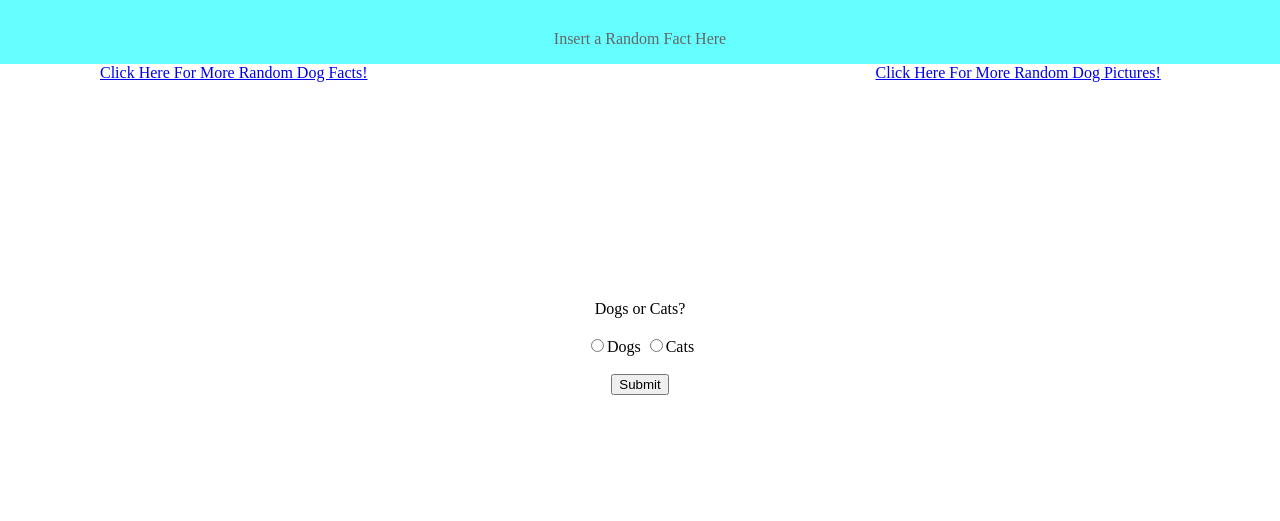
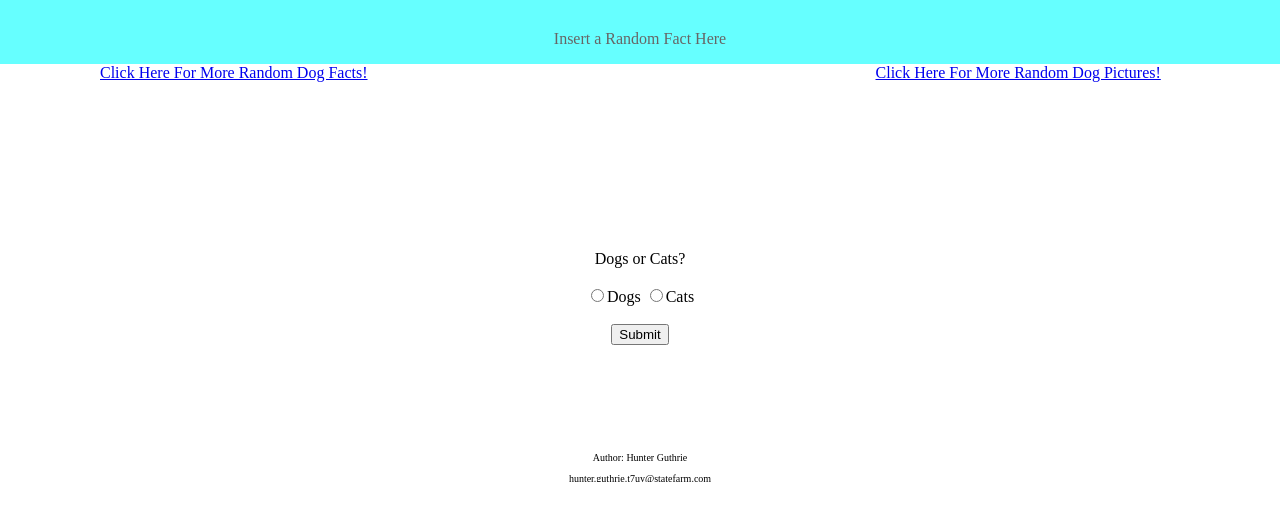
Before and after one commit to hg7998/web-project, a plain HTML site: page webpage.html in a window 1280 px wide. Shown: the part 113-634 px from the top of the page. Drawn offline with Linux system fonts and the light colour scheme.

Commit message:
saving progress

```diff
--- a/styles.css
+++ b/styles.css
@@ -36,9 +36,9 @@
 
 #dogsOrCatsQuestion {
     position: relative;
-    height: 500px;
+    height: 300px;
     width: 200px;
-    bottom: -200px;
+    bottom: -150px;
     left: 50%;
     transform:translateX(-50%);
 }
@@ -48,6 +48,18 @@
     bottom: 0px;
 }*/
 
+#footer {
+    position: relative;
+   /* margin-top: -100px; /* negative value of footer height */
+    height: 100px;
+    bottom: -60px;
+    font-size: 10px;
+}
+
 * {
     overflow:hidden;
 }
+
+html,body{
+    overflow:auto;
+}
--- a/webpage.html
+++ b/webpage.html
@@ -30,6 +30,12 @@
     <span id='dogsOrCats'></span>
     </div>
   </div>
+  <div>
+    <footer id=footer align=center>
+    <p>Author: Hunter Guthrie</p>
+    <p>hunter.guthrie.t7uy@statefarm.com</p>
+    </footer>
+  </div>
 </body>
 
 </html>
```
